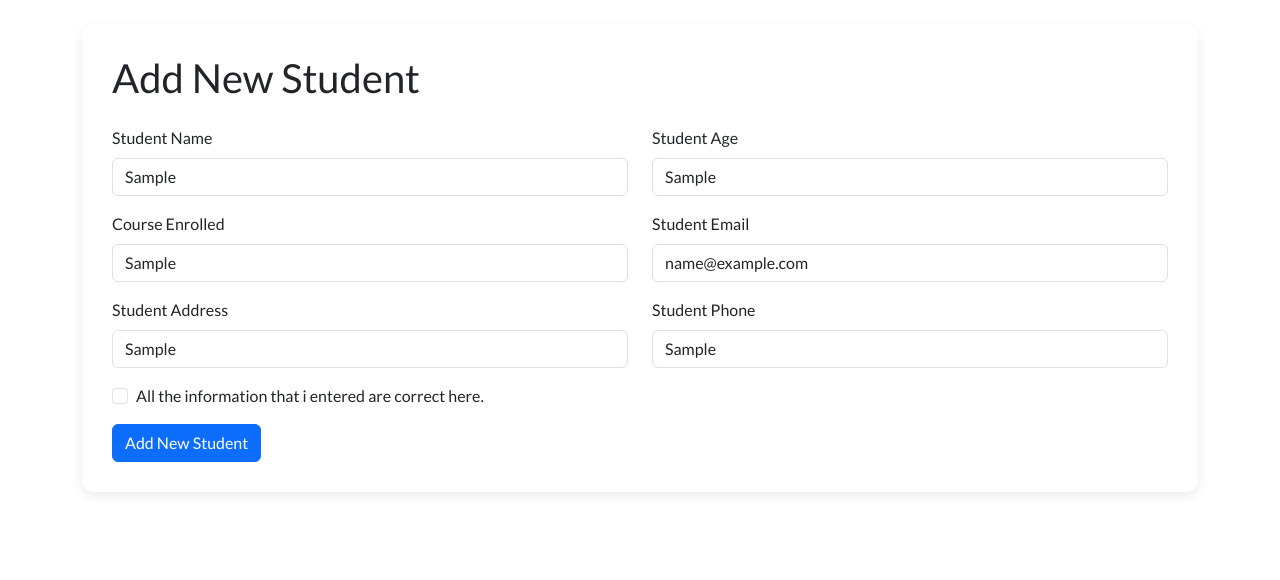
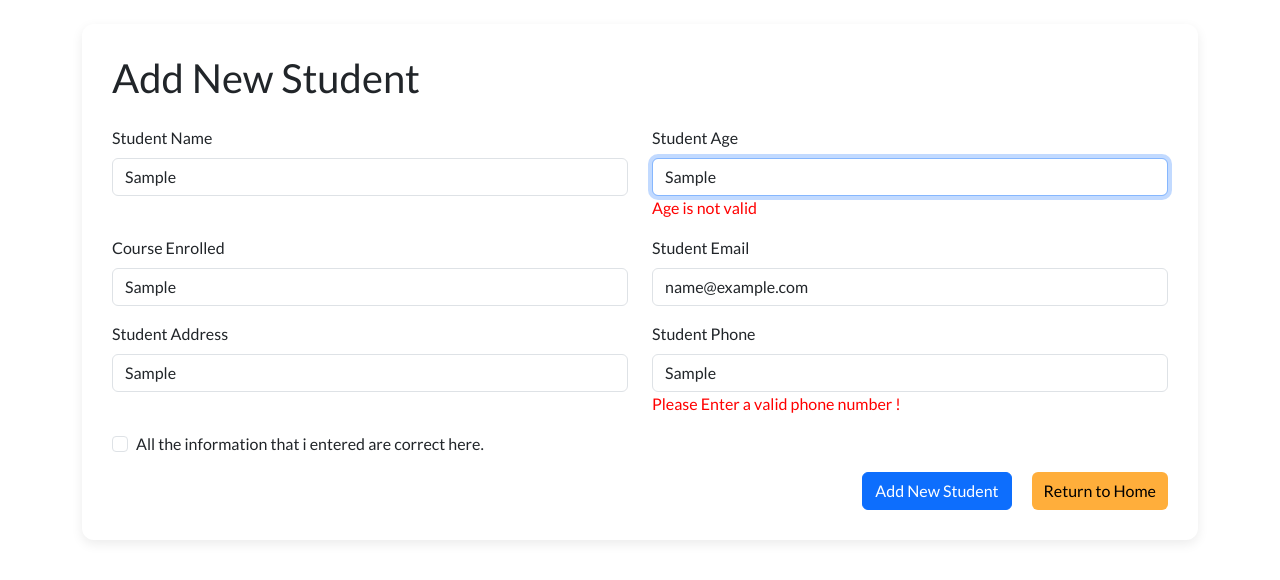
Before and after one commit to Pratiiikdahal/Student-Management-Project-, a React (Vite) app: page /add-student in a window 1280 px wide. Both pictures are taken after typing "Sample", "Sample", "Sample", "name@example.com", "Sample", "Sample" into the empty fields and a click on the button "Add New Student". Shown: the top 580 px of the page. Built offline with nearby package versions, Linux system fonts and the light colour scheme.

Commit message:
used zod for schema validation used react hook forms , navigation and also some UI stuff

```diff
--- a/Components/Forms.tsx
+++ b/Components/Forms.tsx
@@ -1,24 +1,19 @@
 import { Container, Button, Col, Row } from 'react-bootstrap';
 import Form from 'react-bootstrap/Form';
-import {useForm} from 'react-hook-form';
-
-type formTitle = {
-    title_edit?: boolean
-}
-
-type FormTypes={
-    student_name:string,
-    student_age:number,
-    course_enrolled:string,
-    student_email:string,
-    student_address:string,
-    student_phone:number,
-}
+import { useForm } from 'react-hook-form';
+import type { formTitle } from '../types/StudentTypes';
+import type { formTypes } from '../types/StudentTypes';
+import { zodResolver } from "@hookform/resolvers/zod";
+import { student_schema } from '../Schema/StudentSchema';
+import { useNavigate } from 'react-router-dom';
 
 function Forms({ title_edit = false }: formTitle) {
-    const{register,handleSubmit,formState:{errors}} = useForm<FormTypes>();
+    let navigate = useNavigate();
+    const { register, handleSubmit, formState: { errors } } = useForm<formTypes>({
+        resolver: zodResolver(student_schema), mode: 'onChange'
+    });
 
-    const submit_action= (data:FormTypes) =>(console.log(data))
+    const submit_action = (data: formTypes) => (console.log(data))
     return (
         <div>
             <Container className="mt-4">
@@ -29,27 +24,32 @@ function Forms({ title_edit = false }: formTitle) {
                             <Col md={6}>
                                 <Form.Group className="mb-3">
                                     <Form.Label>Student Name</Form.Label>
-                                    <Form.Control placeholder="Enter Student Name" />
+                                    <Form.Control placeholder="Enter Student Name" {...register('student_name')} />
+                                    {errors.student_name && <p style={{ color: 'red' }}>{errors.student_name.message}</p>}
                                 </Form.Group>
                             </Col>
                             <Col md={6}>
                                 <Form.Group className="mb-3">
                                     <Form.Label>Student Age</Form.Label>
-                                    <Form.Control placeholder="Enter Age" />
+                                    <Form.Control placeholder="Enter Age" {...register('student_age', { valueAsNumber: true })} />
+                                    {errors.student_age && <p style={{ color: 'red' }}>{errors.student_age.message}</p>}
                                 </Form.Group>
                             </Col>
                         </Row>
+
                         <Row>
                             <Col md={6}>
                                 <Form.Group className="mb-3">
                                     <Form.Label>Course Enrolled</Form.Label>
-                                    <Form.Control placeholder="Enter Course" />
+                                    <Form.Control placeholder="Enter Course" {...register('course_enrolled')} />
+                                    {errors.course_enrolled && <p style={{ color: 'red' }}>{errors.course_enrolled.message}</p>}
                                 </Form.Group>
                             </Col>
                             <Col md={6}>
                                 <Form.Group className="mb-3">
                                     <Form.Label>Student Email</Form.Label>
-                                    <Form.Control placeholder="Enter Email" />
+                                    <Form.Control placeholder="Enter Email" {...register('student_email')} />
+                                    {errors.student_email && <p style={{ color: 'red' }}>{errors.student_email.message}</p>}
                                 </Form.Group>
                             </Col>
                         </Row>
@@ -57,13 +57,16 @@ function Forms({ title_edit = false }: formTitle) {
                             <Col md={6}>
                                 <Form.Group className="mb-3">
                                     <Form.Label>Student Address</Form.Label>
-                                    <Form.Control placeholder="Enter Address" />
+                                    <Form.Control placeholder="Enter Address" {...register('student_address')} />
+                                    {errors.student_address && <p style={{ color: 'red' }}>{errors.student_address.message}</p>}
                                 </Form.Group>
                             </Col>
                             <Col md={6}>
                                 <Form.Group className="mb-3">
                                     <Form.Label>Student Phone</Form.Label>
-                                    <Form.Control placeholder="Enter Phone Number" />
+                                    <Form.Control placeholder="Enter Phone Number"  {...register('student_phone')} />
+                                    {errors.student_phone && <p style={{ color: 'red' }}>{errors.student_phone.message}</p>}
+
                                 </Form.Group>
                             </Col>
                         </Row>
@@ -73,10 +76,14 @@ function Forms({ title_edit = false }: formTitle) {
                                 label="All the information that i entered are correct here."
                             />
                         </Form.Group>
-
-                        <Button variant="primary" type="submit">
-                            {title_edit ? 'Edit Student Info' : 'Add New Student'}
-                        </Button>
+                            <div className='form-btn-group'>
+                                <Button variant="primary" type="submit">
+                                    {title_edit ? 'Edit Student Info' : 'Add New Student'}
+                                </Button>
+                                <Button variant="primary" onClick={() => navigate('/')}>
+                                    Return to Home
+                                </Button>
+                            </div>
                     </Form>
                 </section>
             </Container>
--- a/Pages/Home.tsx
+++ b/Pages/Home.tsx
@@ -1,6 +1,8 @@
 import { Col, Container, Row } from 'react-bootstrap'
 import useuserStore from '../State/store'
+import { useNavigate } from 'react-router-dom'
 function Home() {
+    let navigate=useNavigate();
     const students=useuserStore((state)=>state.users)
     return (
         <>
@@ -11,7 +13,7 @@ function Home() {
                         <h2>Dashboard</h2>
                     </Col>
                     <Col lg={4} md={6} sm={5} className='d-flex justify-content-end'>
-                    <button className='add-btn bg-blue'>
+                    <button className='add-btn bg-blue' onClick={()=>navigate('/add-student')}>
                          + Add Students
                     </button>
                     </Col>
@@ -36,7 +38,7 @@ function Home() {
                                         <p><b>Course:</b>{student.course}</p>
                                     </div>
                                     <div className="crud-btns">
-                                        <button className='edit-btn bg-yellow'>Edit Info</button>
+                                        <button className='edit-btn bg-yellow' onClick={()=>navigate(`/edit-student/${student.id}`)}>Edit Info</button>
                                         <button className='delete-btn bg-red'>Delete Info</button>
                                     </div>
                                 </div>
--- /dev/null
+++ b/Schema/StudentSchema.ts
@@ -0,0 +1,12 @@
+   import {z} from 'zod';
+
+   export const student_schema=z.object({
+        student_name:z.string(),
+        student_age:z.number({message:'Age is not valid'}).int({message:'Please enter a valid age !'}).positive(),
+        course_enrolled:z.string({message:'Please enter a valid course'}),
+        student_email:z.string({required_error:'Email is required !'}).email({message:'Invalid email address entered.Please enter a valid email address !'}),
+        student_address:z.string(),
+        student_phone:z.string({message:'Please Enter a valid phone number !'}).min(10).max(10).regex(/^\d{10}$/, {
+    message: "Phone number must be 10 digits",
+  }),
+    })
--- a/package.json
+++ b/package.json
@@ -10,14 +10,15 @@
     "preview": "vite preview"
   },
   "dependencies": {
+    "@hookform/resolvers": "^5.4.0",
     "bootstrap": "^5.3.8",
     "react": "^19.2.4",
     "react-bootstrap": "^2.10.10",
     "react-dom": "^19.2.4",
-    "react-hook-form": "^7.72.0",
+    "react-hook-form": "^7.77.0",
     "react-icons": "^5.6.0",
     "react-router-dom": "^7.13.2",
-    "zod": "^4.3.6",
+    "zod": "^4.4.3",
     "zustand": "^5.0.12"
   },
   "devDependencies": {
--- a/src/App.css
+++ b/src/App.css
@@ -71,3 +71,14 @@ p {
     box-shadow: 0 4px 12px rgba(0, 0, 0, 0.08);
     padding:30px;
 }
+.form-btn-group{
+    display:flex;
+    justify-content: flex-end;
+    gap:20px;
+}
+
+.form-btn-group :nth-child(2){
+    color:black;
+    background:#ffae3b;
+    border:none;
+}
--- /dev/null
+++ b/types/StudentTypes.ts
@@ -0,0 +1,12 @@
+export type formTitle = {
+    title_edit?: boolean
+}
+
+export type formTypes={
+    student_name:string,
+    student_age:number,
+    course_enrolled:string,
+    student_email:string,
+    student_address:string,
+    student_phone:string,
+}
```
Also changed, not shown: Components/Footer.tsx (added), Pages/Login.tsx (added), Pages/Register.tsx (added), 1 other file (tests, documents, lock files or other folders).
